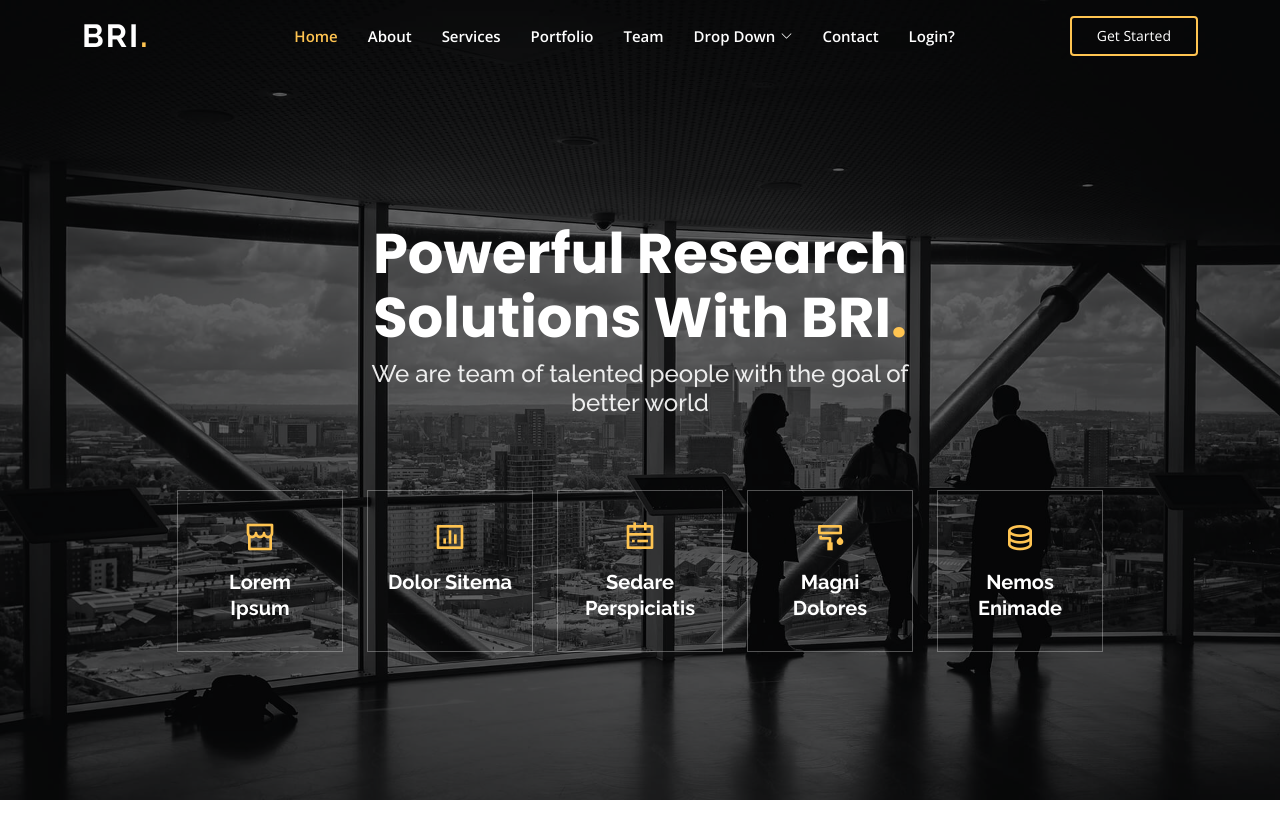
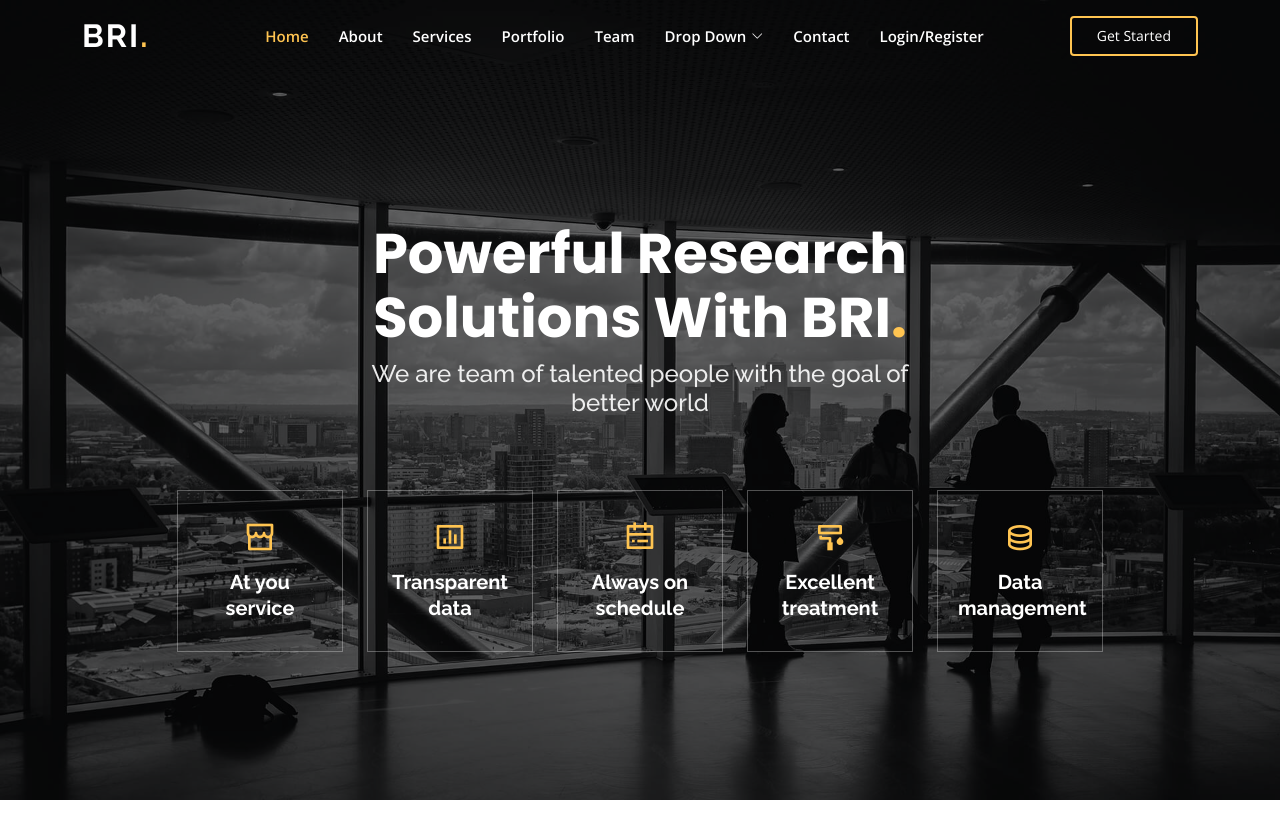
Before and after one commit to jgmontero/BRI, a PHP site: page / in a window 1280 px wide. Shown: the top 819 px of the page. Run offline with PHP 8.4, Linux system fonts and the light colour scheme.

Commit message:
some texts modified

```diff
--- a/index.php
+++ b/index.php
@@ -1,8 +1,8 @@
 <?php
 session_start();
-if (isset($_SESSION['user'])) {
-echo 'Welcome '. $_SESSION['user'];
-}
+/*if (isset($_SESSION['user'])) {
+//echo 'Welcome '. $_SESSION['user'];
+}*/
 
 ?>
 <!DOCTYPE html>
@@ -80,7 +80,7 @@ echo 'Welcome '. $_SESSION['user'];
                     "./backend/customer_auth_destroy_session.php"
                     :
                     "./pages/login-registrer.php"
-                     ?> > <?php echo isset($_SESSION['user'])  ?  'Logout '.explode('@',$_SESSION['user'])[0] : 'Login?'   ?> </a></li>
+                     ?> > <?php echo isset($_SESSION['user'])  ?  'Logout '.explode('@',$_SESSION['user'])[0].'?' : 'Login/Register'   ?> </a></li>
 
                 </ul>
                 <i class="bi bi-list mobile-nav-toggle"></i>
@@ -108,31 +108,31 @@ echo 'Welcome '. $_SESSION['user'];
                 <div class="col-xl-2 col-md-4">
                     <div class="icon-box">
                         <i class="ri-store-line"></i>
-                        <h3><a href="">Lorem Ipsum</a></h3>
+                        <h3><a href="">At you service</a></h3>
                     </div>
                 </div>
                 <div class="col-xl-2 col-md-4">
                     <div class="icon-box">
                         <i class="ri-bar-chart-box-line"></i>
-                        <h3><a href="">Dolor Sitema</a></h3>
+                        <h3><a href="">Transparent data</a></h3>
                     </div>
                 </div>
                 <div class="col-xl-2 col-md-4">
                     <div class="icon-box">
                         <i class="ri-calendar-todo-line"></i>
-                        <h3><a href="">Sedare Perspiciatis</a></h3>
+                        <h3><a href="">Always on schedule </a></h3>
                     </div>
                 </div>
                 <div class="col-xl-2 col-md-4">
                     <div class="icon-box">
                         <i class="ri-paint-brush-line"></i>
-                        <h3><a href="">Magni Dolores</a></h3>
+                        <h3><a href="">Excellent treatment</a></h3>
                     </div>
                 </div>
                 <div class="col-xl-2 col-md-4">
                     <div class="icon-box">
                         <i class="ri-database-2-line"></i>
-                        <h3><a href="">Nemos Enimade</a></h3>
+                        <h3><a href="">Data management</a></h3>
                     </div>
                 </div>
             </div>
```
